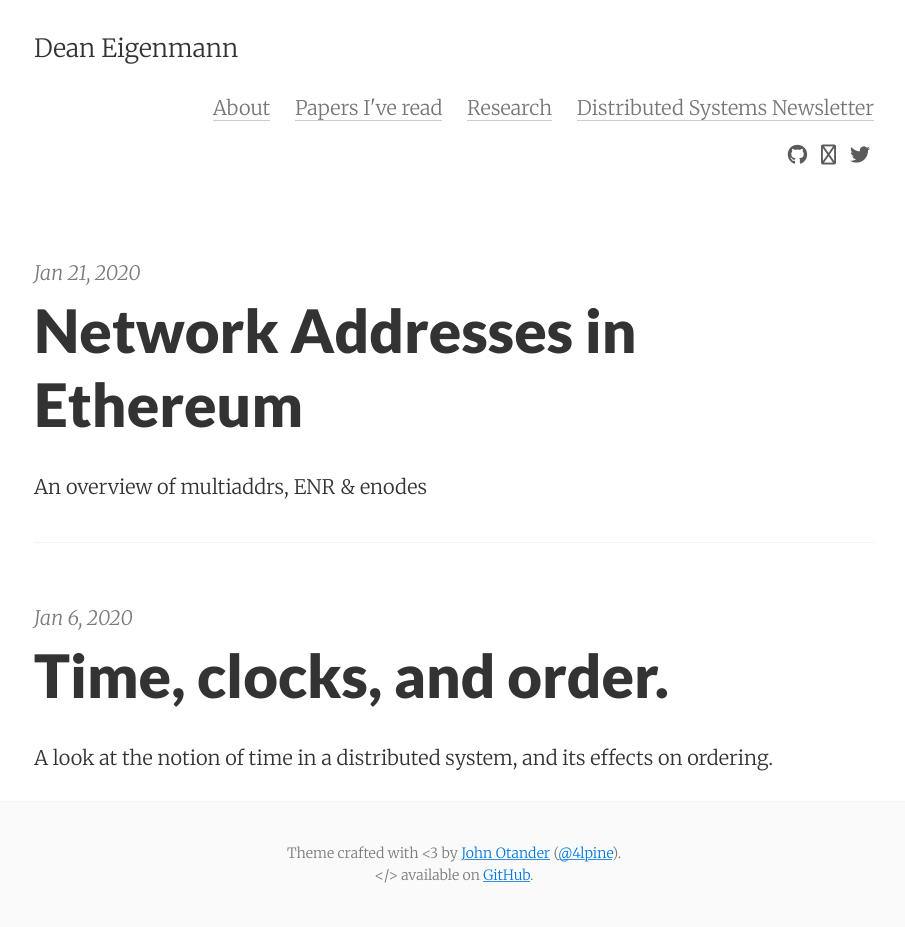
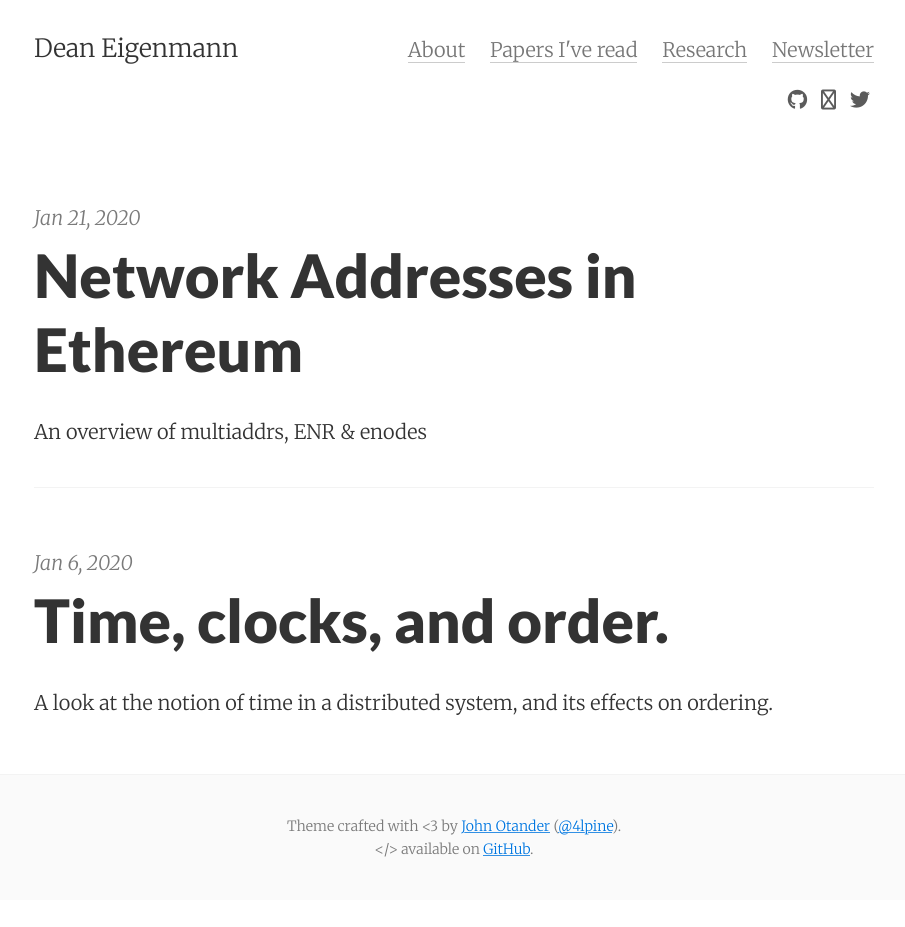
Before and after one commit to decanus/dean.eigenmann.me, a Jekyll site: the page built from index.html, in a window 1280 px wide. Shown: the whole page, without its empty margins (186-1091 px from the left). Built offline with Jekyll 4.4.1, drawn with Linux system fonts in a browser that asks for light colours; nearby versions of some CDN libraries; the list of posts is cut into pages by our own code; after the commit the page ends 900 px from its top, so only the background shows below that.

Commit message:
change/header (#1)

```diff
--- a/_config.yml
+++ b/_config.yml
@@ -13,7 +13,7 @@ external_headers:
  - link: https://github.com/decanus/research
    title: Research
  - link: https://distsys.substack.com/
-   title: Distributed Systems Newsletter
+   title: Newsletter
 
 # Google services
 google_verification:
--- a/_sass/_header.scss
+++ b/_sass/_header.scss
@@ -11,11 +11,12 @@
 }
 
 .site-header .site-title {
+  display: inline-block;
   font-size: $h2;
 }
 
 .site-nav {
-  padding-top: $nav-padding;
+  display: inline-block;
 }
 
 .site-header nav a {
```
